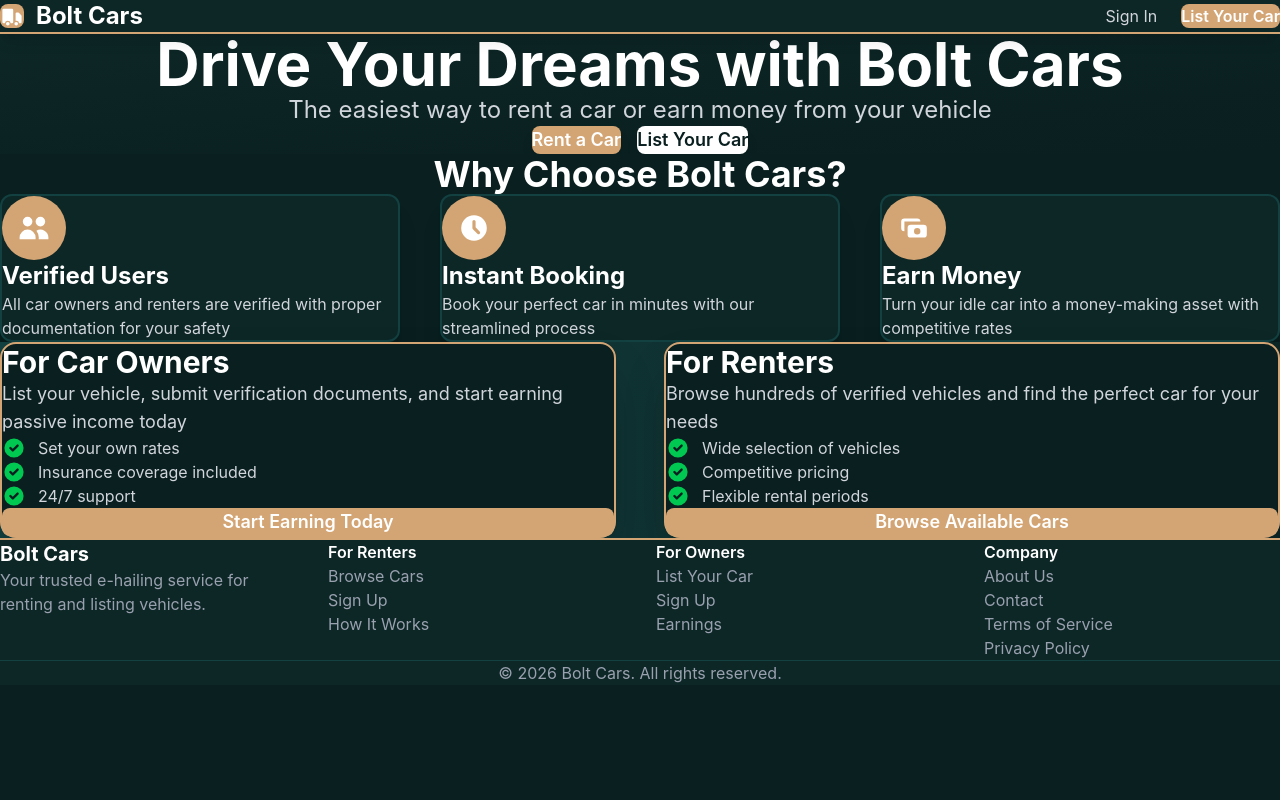
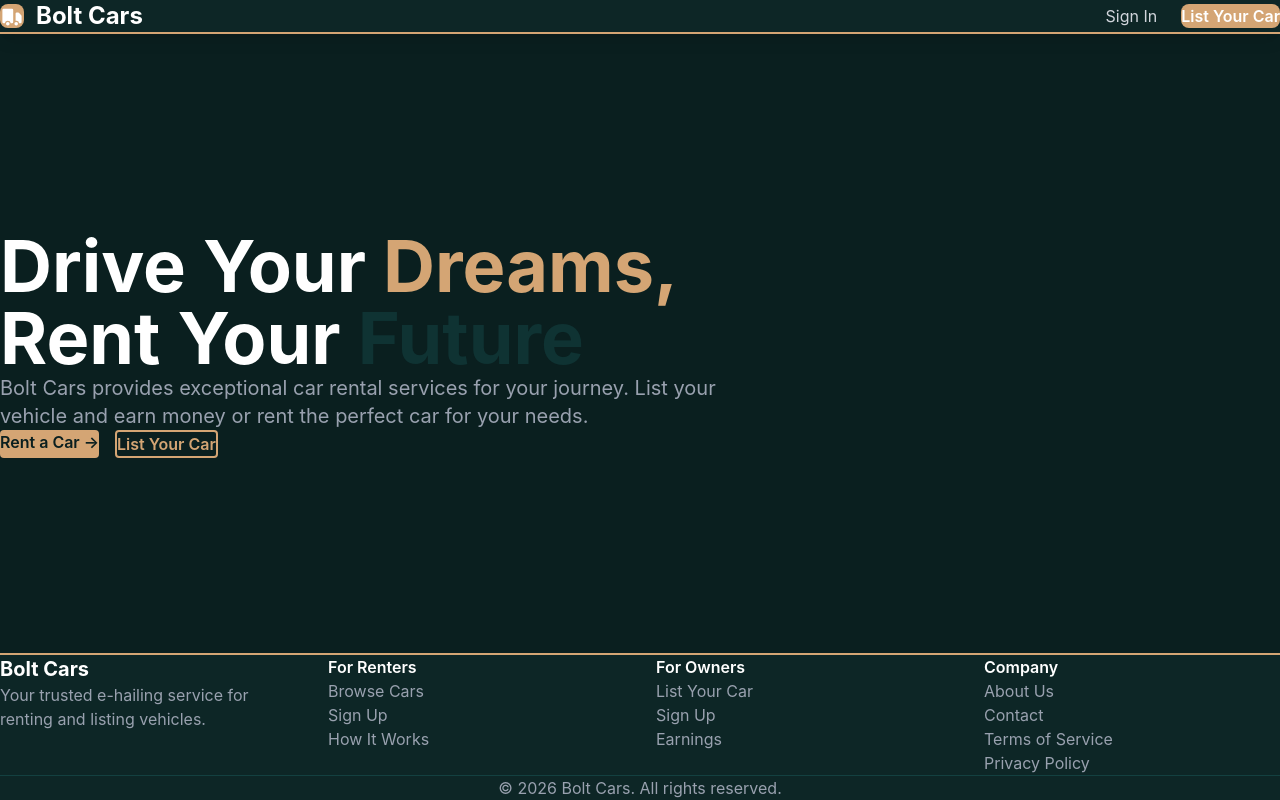
Before and after one commit to Shadow986/bolt-cars, a React (Vite) app: page / in a window 1280 px wide. Built offline with nearby package versions, Linux system fonts and the light colour scheme; no server answers; the HTML template or start-up script is replaced by a standard one.

Commit message:
Simplify homepage: remove big icons and extra sections

```diff
--- a/src/pages/HomePage.tsx
+++ b/src/pages/HomePage.tsx
@@ -11,118 +11,26 @@ export default function HomePage() {
       <Header user={user} profile={profile} signOut={signOut} />
 
       {/* Hero Section */}
-      <section className="bg-gradient-to-br from-forest-800 to-forest-900 py-20">
-        <div className="max-w-7xl mx-auto px-6 text-center">
-          <h1 className="text-6xl font-bold mb-6 text-white">Drive Your Dreams with Bolt Cars</h1>
-          <p className="text-2xl text-gray-300 mb-10">The easiest way to rent a car or earn money from your vehicle</p>
-          <div className="flex gap-4 justify-center">
-            <Link to="/auth?role=renter" className="px-8 py-4 bg-forest-600 text-white rounded-lg hover:bg-forest-500 transition text-lg font-semibold shadow-lg">
-              Rent a Car
+      <section className="flex-grow flex items-center py-20 px-6">
+        <div className="max-w-6xl mx-auto">
+          <h1 className="text-7xl font-bold mb-6">
+            <span className="text-white">Drive Your </span>
+            <span style={{color: '#d4a574'}}>Dreams,</span>
+            <br />
+            <span className="text-white">Rent Your </span>
+            <span style={{color: '#0f3333'}}>Future</span>
+          </h1>
+          <p className="text-xl text-gray-400 mb-10 max-w-3xl">
+            Bolt Cars provides exceptional car rental services for your journey.
+            List your vehicle and earn money or rent the perfect car for your needs.
+          </p>
+          <div className="flex gap-4">
+            <Link to="/auth?role=renter" className="px-8 py-3 rounded font-semibold" style={{backgroundColor: '#d4a574', color: '#0a1f1f'}}>
+              Rent a Car →
             </Link>
-            <Link to="/auth?role=owner" className="px-8 py-4 bg-white text-forest-900 rounded-lg hover:bg-gray-100 transition text-lg font-semibold shadow-lg">
+            <Link to="/auth?role=owner" className="px-8 py-3 border-2 rounded font-semibold" style={{borderColor: '#d4a574', color: '#d4a574'}}>
               List Your Car
             </Link>
-          </div>
-        </div>
-      </section>
-
-      {/* Features Section */}
-      <section className="py-20 bg-forest-900">
-        <div className="max-w-7xl mx-auto px-6">
-          <h2 className="text-4xl font-bold text-center mb-16 text-white">Why Choose Bolt Cars?</h2>
-          <div className="grid md:grid-cols-3 gap-10">
-            <div className="bg-forest-800 p-8 rounded-xl border-2 border-forest-700 hover:border-forest-600 transition shadow-xl">
-              <div className="bg-forest-600 w-16 h-16 rounded-full flex items-center justify-center mb-6">
-                <svg className="w-8 h-8 text-white" fill="currentColor" viewBox="0 0 20 20">
-                  <path d="M9 6a3 3 0 11-6 0 3 3 0 016 0zM17 6a3 3 0 11-6 0 3 3 0 016 0zM12.93 17c.046-.327.07-.66.07-1a6.97 6.97 0 00-1.5-4.33A5 5 0 0119 16v1h-6.07zM6 11a5 5 0 015 5v1H1v-1a5 5 0 015-5z"/>
-                </svg>
-              </div>
-              <h3 className="text-2xl font-bold mb-4 text-white">Verified Users</h3>
-              <p className="text-gray-300">All car owners and renters are verified with proper documentation for your safety</p>
-            </div>
-
-            <div className="bg-forest-800 p-8 rounded-xl border-2 border-forest-700 hover:border-forest-600 transition shadow-xl">
-              <div className="bg-forest-600 w-16 h-16 rounded-full flex items-center justify-center mb-6">
-                <svg className="w-8 h-8 text-white" fill="currentColor" viewBox="0 0 20 20">
-                  <path fillRule="evenodd" d="M10 18a8 8 0 100-16 8 8 0 000 16zm1-12a1 1 0 10-2 0v4a1 1 0 00.293.707l2.828 2.829a1 1 0 101.415-1.415L11 9.586V6z" clipRule="evenodd"/>
-                </svg>
-              </div>
-              <h3 className="text-2xl font-bold mb-4 text-white">Instant Booking</h3>
-              <p className="text-gray-300">Book your perfect car in minutes with our streamlined process</p>
-            </div>
-
-            <div className="bg-forest-800 p-8 rounded-xl border-2 border-forest-700 hover:border-forest-600 transition shadow-xl">
-              <div className="bg-forest-600 w-16 h-16 rounded-full flex items-center justify-center mb-6">
-                <svg className="w-8 h-8 text-white" fill="currentColor" viewBox="0 0 20 20">
-                  <path fillRule="evenodd" d="M4 4a2 2 0 00-2 2v4a2 2 0 002 2V6h10a2 2 0 00-2-2H4zm2 6a2 2 0 012-2h8a2 2 0 012 2v4a2 2 0 01-2 2H8a2 2 0 01-2-2v-4zm6 4a2 2 0 100-4 2 2 0 000 4z" clipRule="evenodd"/>
-                </svg>
-              </div>
-              <h3 className="text-2xl font-bold mb-4 text-white">Earn Money</h3>
-              <p className="text-gray-300">Turn your idle car into a money-making asset with competitive rates</p>
-            </div>
-          </div>
-        </div>
-      </section>
-
-      {/* CTA Section */}
-      <section className="py-20 bg-gradient-to-r from-forest-700 to-forest-800">
-        <div className="max-w-7xl mx-auto px-6">
-          <div className="grid md:grid-cols-2 gap-12">
-            <div className="bg-forest-900 p-10 rounded-2xl border-2 border-forest-600 shadow-2xl">
-              <h3 className="text-3xl font-bold mb-4 text-white">For Car Owners</h3>
-              <p className="text-gray-300 mb-6 text-lg">List your vehicle, submit verification documents, and start earning passive income today</p>
-              <ul className="space-y-3 mb-8 text-gray-300">
-                <li className="flex items-center gap-3">
-                  <svg className="w-6 h-6 text-green-500" fill="currentColor" viewBox="0 0 20 20">
-                    <path fillRule="evenodd" d="M10 18a8 8 0 100-16 8 8 0 000 16zm3.707-9.293a1 1 0 00-1.414-1.414L9 10.586 7.707 9.293a1 1 0 00-1.414 1.414l2 2a1 1 0 001.414 0l4-4z" clipRule="evenodd"/>
-                  </svg>
-                  Set your own rates
-                </li>
-                <li className="flex items-center gap-3">
-                  <svg className="w-6 h-6 text-green-500" fill="currentColor" viewBox="0 0 20 20">
-                    <path fillRule="evenodd" d="M10 18a8 8 0 100-16 8 8 0 000 16zm3.707-9.293a1 1 0 00-1.414-1.414L9 10.586 7.707 9.293a1 1 0 00-1.414 1.414l2 2a1 1 0 001.414 0l4-4z" clipRule="evenodd"/>
-                  </svg>
-                  Insurance coverage included
-                </li>
-                <li className="flex items-center gap-3">
-                  <svg className="w-6 h-6 text-green-500" fill="currentColor" viewBox="0 0 20 20">
-                    <path fillRule="evenodd" d="M10 18a8 8 0 100-16 8 8 0 000 16zm3.707-9.293a1 1 0 00-1.414-1.414L9 10.586 7.707 9.293a1 1 0 00-1.414 1.414l2 2a1 1 0 001.414 0l4-4z" clipRule="evenodd"/>
-                  </svg>
-                  24/7 support
-                </li>
-              </ul>
-              <Link to="/auth?role=owner" className="block text-center px-8 py-4 bg-forest-600 text-white rounded-lg hover:bg-forest-500 transition text-lg font-semibold">
-                Start Earning Today
-              </Link>
-            </div>
-
-            <div className="bg-forest-900 p-10 rounded-2xl border-2 border-forest-600 shadow-2xl">
-              <h3 className="text-3xl font-bold mb-4 text-white">For Renters</h3>
-              <p className="text-gray-300 mb-6 text-lg">Browse hundreds of verified vehicles and find the perfect car for your needs</p>
-              <ul className="space-y-3 mb-8 text-gray-300">
-                <li className="flex items-center gap-3">
-                  <svg className="w-6 h-6 text-green-500" fill="currentColor" viewBox="0 0 20 20">
-                    <path fillRule="evenodd" d="M10 18a8 8 0 100-16 8 8 0 000 16zm3.707-9.293a1 1 0 00-1.414-1.414L9 10.586 7.707 9.293a1 1 0 00-1.414 1.414l2 2a1 1 0 001.414 0l4-4z" clipRule="evenodd"/>
-                  </svg>
-                  Wide selection of vehicles
-                </li>
-                <li className="flex items-center gap-3">
-                  <svg className="w-6 h-6 text-green-500" fill="currentColor" viewBox="0 0 20 20">
-                    <path fillRule="evenodd" d="M10 18a8 8 0 100-16 8 8 0 000 16zm3.707-9.293a1 1 0 00-1.414-1.414L9 10.586 7.707 9.293a1 1 0 00-1.414 1.414l2 2a1 1 0 001.414 0l4-4z" clipRule="evenodd"/>
-                  </svg>
-                  Competitive pricing
-                </li>
-                <li className="flex items-center gap-3">
-                  <svg className="w-6 h-6 text-green-500" fill="currentColor" viewBox="0 0 20 20">
-                    <path fillRule="evenodd" d="M10 18a8 8 0 100-16 8 8 0 000 16zm3.707-9.293a1 1 0 00-1.414-1.414L9 10.586 7.707 9.293a1 1 0 00-1.414 1.414l2 2a1 1 0 001.414 0l4-4z" clipRule="evenodd"/>
-                  </svg>
-                  Flexible rental periods
-                </li>
-              </ul>
-              <Link to="/auth?role=renter" className="block text-center px-8 py-4 bg-forest-600 text-white rounded-lg hover:bg-forest-500 transition text-lg font-semibold">
-                Browse Available Cars
-              </Link>
-            </div>
           </div>
         </div>
       </section>
```
